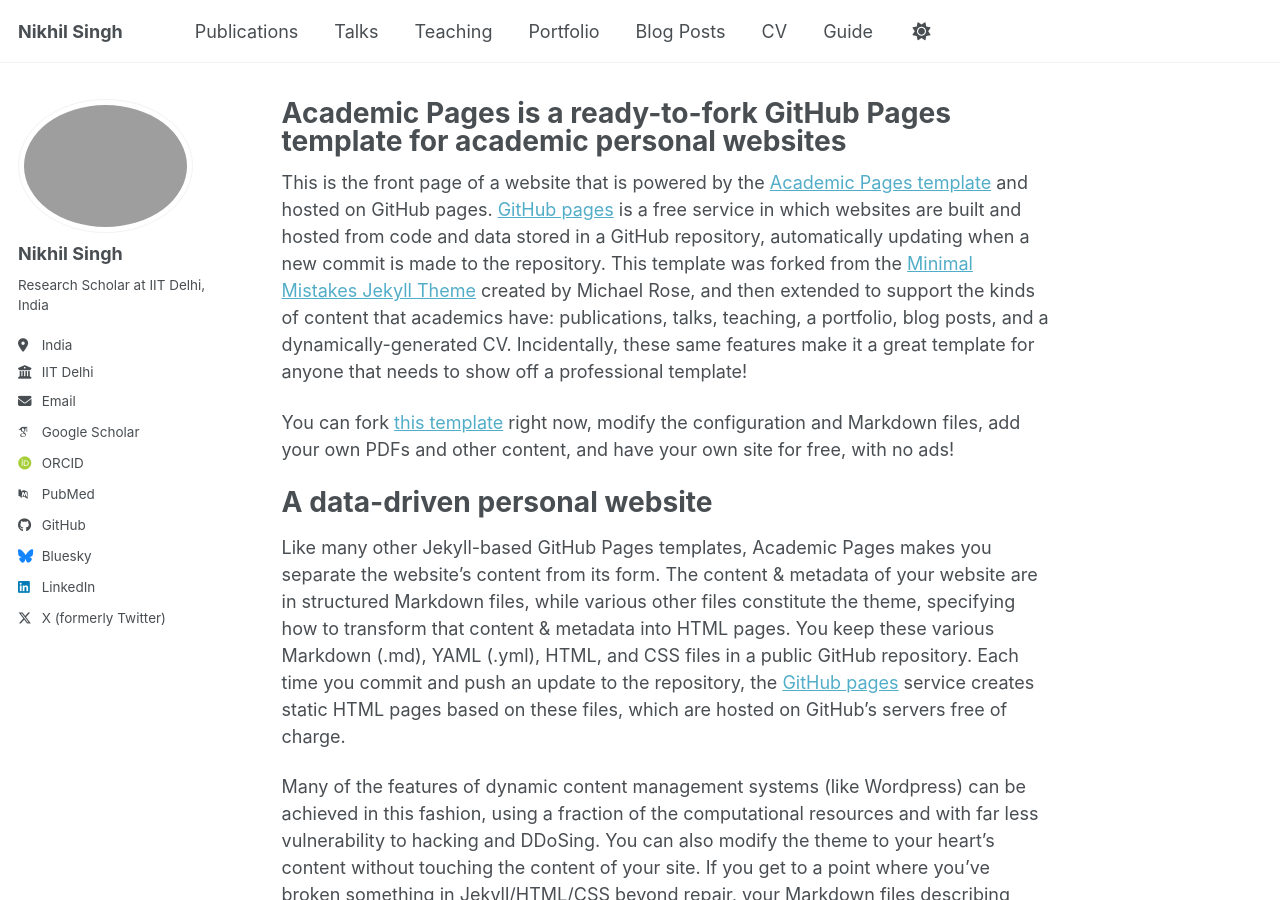
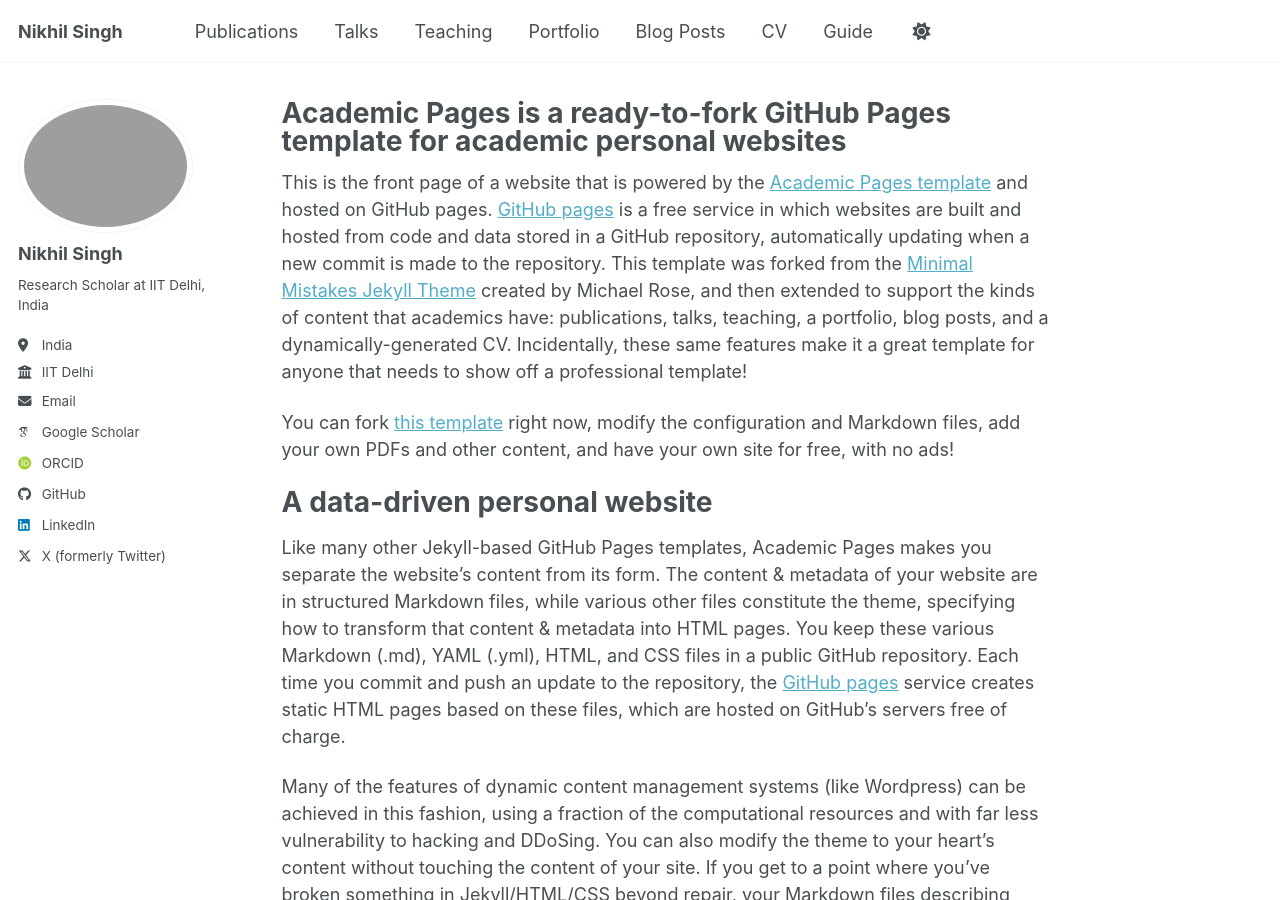
Before and after one commit to nikyadav002/nikyadav002.github.io, a Jekyll site: the page built from _pages/about.md, in a window 1280 px wide and 900 px high. Built offline with Jekyll 4.4.1, drawn with Linux system fonts in a browser that asks for light colours; some web fonts are replaced; a script bundle is joined from its source files by our own code; library files that are not in the unit come from our copies.

Commit message:
Update site URL, repository, and remove unused profiles

```diff
--- a/_config.yml
+++ b/_config.yml
@@ -13,10 +13,10 @@
 title_separator          : "-"
 name                     : &name "Nikhil Singh"
 description              : &description "Research Scholar at IIT Delhi, India"   # Update this with a general description of your site, this is the default if not overridden by a page
-url                      : https://academicpages.github.io # The base hostname & protocol for your site e.g. "https://[your GitHub username].github.io",
+url                      : https://nikyadav002.github.io # The base hostname & protocol for your site e.g. "https://[your GitHub username].github.io",
                                                            # or if you already have some other page hosted on Github then use "https://[your GitHub username].github.io/[Your Repo Name]"
 baseurl                  : "" # the subpath of your site, e.g. "/blog"
-repository               : "academicpages/academicpages.github.io"
+repository               : "nikyadav002/nikyadav002.github.io"
 
 # Site Author - The following control what appear as part of the author content on the side bar.
 #               If a field is blank the icon and link will not appear, otherwise it will be shown.
@@ -41,7 +41,7 @@
   orcid            : "https://orcid.org/0009-0007-4990-8748"
   semantic         : # URL
   ssrn             : # URL
-  pubmed           : "https://www.ncbi.nlm.nih.gov/pubmed/?term=john+snow"
+  pubmed           : # "https://www.ncbi.nlm.nih.gov/pubmed/?term=john+snow"
   researchgate     : # URL
   scopus           : # URL
   zotero           : # URL
@@ -57,7 +57,7 @@
 
   # Social media
   artstation       : # Username
-  bluesky          : "bsky.app" # Replace this with you Bluesky username
+  bluesky          : # "bsky.app" # Replace this with you Bluesky username
   facebook         : # Username
   flickr           : # Username
   foursquare       : # Username
```
